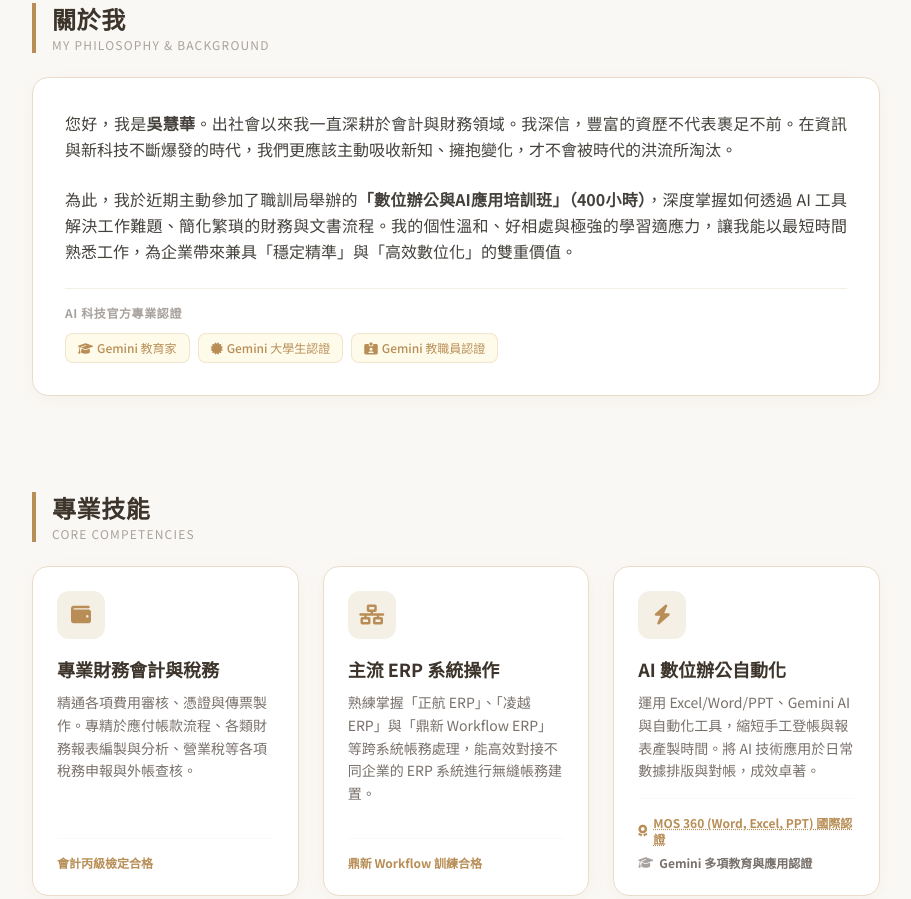
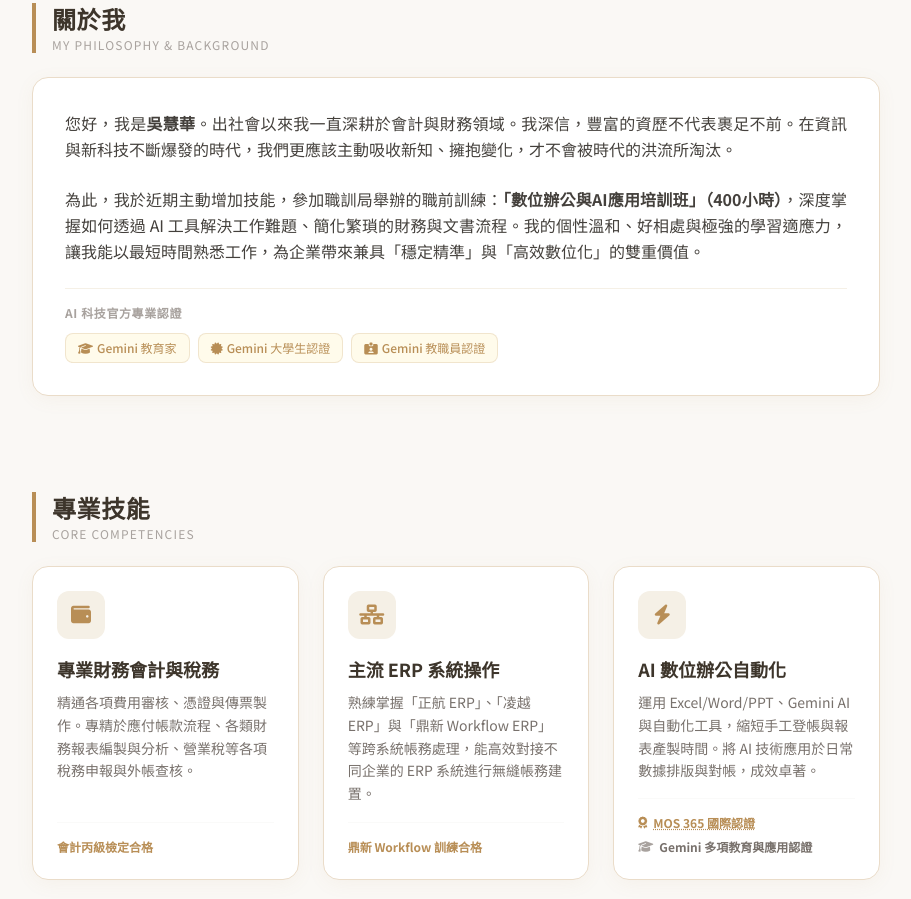
Before and after one commit to wu2136tr-coder/portfolio, a plain HTML site: page index.html in a window 1280 px wide. Shown: the part 446-1345 px from the top of the page, without its empty margins (184-1095 px from the left). Drawn offline with nearby package versions, Linux system fonts and the light colour scheme.

Commit message:
Update index.html

```diff
--- a/index.html
+++ b/index.html
@@ -94,7 +94,7 @@
                     您好，我是<strong>吳慧華</strong>。出社會以來我一直深耕於會計與財務領域。我深信，豐富的資歷不代表裹足不前。在資訊與新科技不斷爆發的時代，我們更應該主動吸收新知、擁抱變化，才不會被時代的洪流所淘汰。
                 </p>
                 <p class="text-stone-700 leading-relaxed text-justify">
-                    為此，我於近期主動參加了職訓局舉辦的<strong>「數位辦公與AI應用培訓班」（400小時）</strong>，深度掌握如何透過 AI 工具解決工作難題、簡化繁瑣的財務與文書流程。我的個性溫和、好相處與極強的學習適應力，讓我能以最短時間熟悉工作，為企業帶來兼具「穩定精準」與「高效數位化」的雙重價值。
+                    為此，我於近期主動增加技能，參加職訓局舉辦的職前訓練：<strong>「數位辦公與AI應用培訓班」（400小時）</strong>，深度掌握如何透過 AI 工具解決工作難題、簡化繁瑣的財務與文書流程。我的個性溫和、好相處與極強的學習適應力，讓我能以最短時間熟悉工作，為企業帶來兼具「穩定精準」與「高效數位化」的雙重價值。
                 </p>
                 <!-- 榮譽/認證徽章區 -->
                 <div class="pt-4 border-t border-beige-100">
@@ -162,7 +162,7 @@
                         <!-- 可點擊顯示證照之按鈕 -->
                         <button onclick="openCertModal()" class="flex items-center gap-1.5 hover:text-accent transition-colors text-left group/btn cursor-pointer">
                             <i class="fa-solid fa-award text-accent group-hover/btn:scale-110 transition-transform"></i>
-                            <span class="underline decoration-dotted font-bold">MOS 360 (Word, Excel, PPT) 國際認證</span>
+                            <span class="underline decoration-dotted font-bold">MOS 365 國際認證</span>
                         </button>
                         <div class="flex items-center gap-1.5 text-stone-500">
                             <i class="fa-solid fa-graduation-cap text-stone-400"></i>
@@ -316,7 +316,7 @@
             <div class="px-6 py-4 border-b border-beige-100 flex justify-between items-center bg-beige-50">
                 <h3 class="text-base md:text-lg font-bold text-beige-900 flex items-center gap-2">
                     <i class="fa-solid fa-award text-accent"></i>
-                    <span>MOS 360 (Microsoft 365 Apps) 國際認證證書</span>
+                    <span>MOS 365 (Microsoft 365 Apps) 國際認證證書</span>
                 </h3>
                 <button onclick="closeCertModal()" class="text-stone-400 hover:text-stone-600 text-2xl font-light leading-none">&times;</button>
             </div>
```
